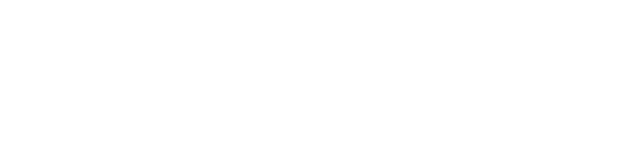
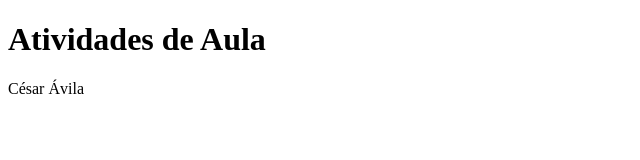
Before and after one commit to cesaraviladev/aula-5, a plain HTML site: page index.html in a window 1280 px wide. Shown: the whole page, without its empty margins (0-640 px from the left). Drawn offline with Linux system fonts and the light colour scheme.

Commit message:
alterei o conteudo da pagina

```diff
--- a/index.html
+++ b/index.html
@@ -6,6 +6,8 @@
     <title>Curso HTML & CSS</title>
 </head>
 <body>
+    <h1>Atividades de Aula</h1>
+    <p>César Ávila</p>
 
 </body>
 </html>
```
